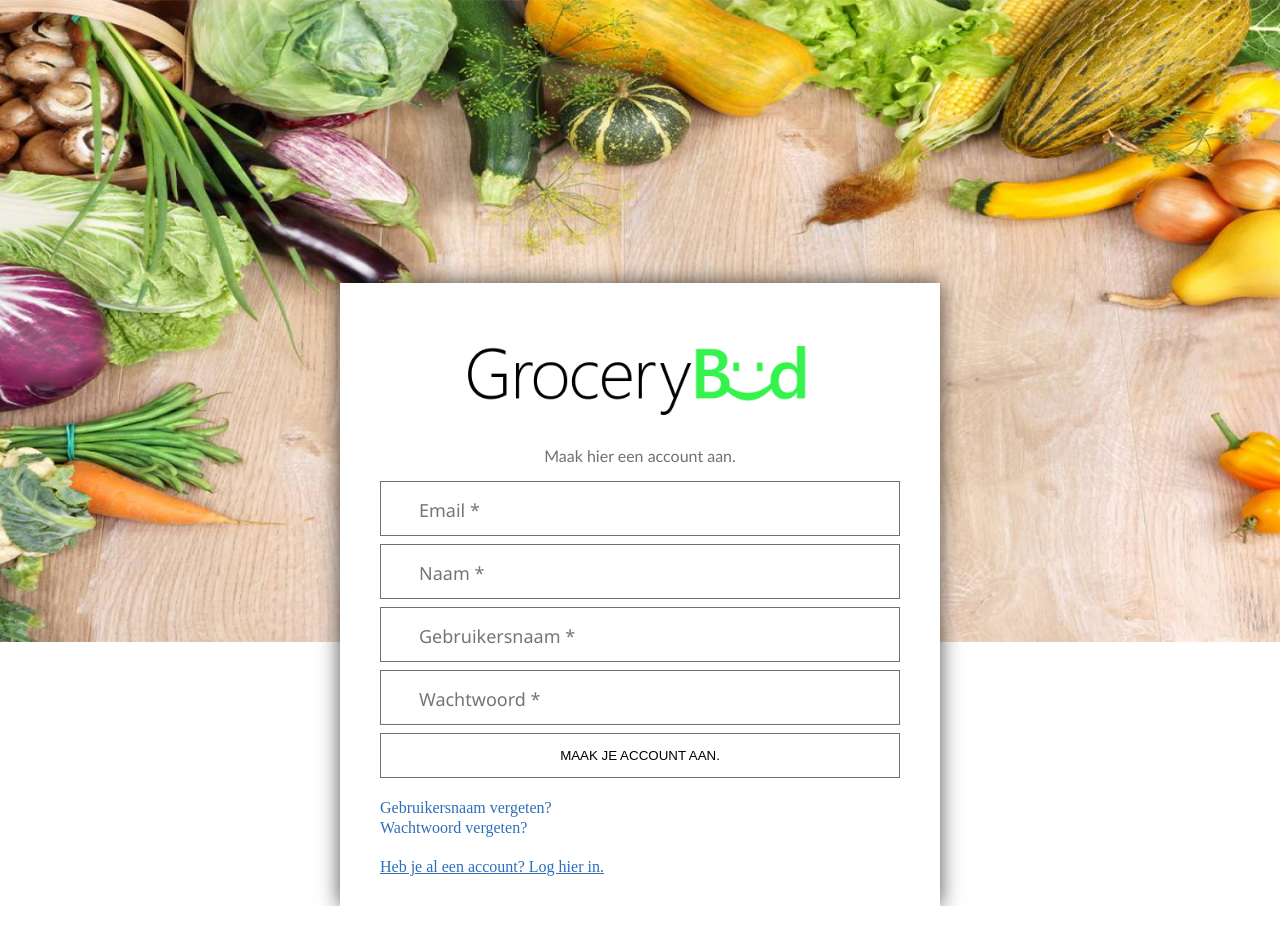
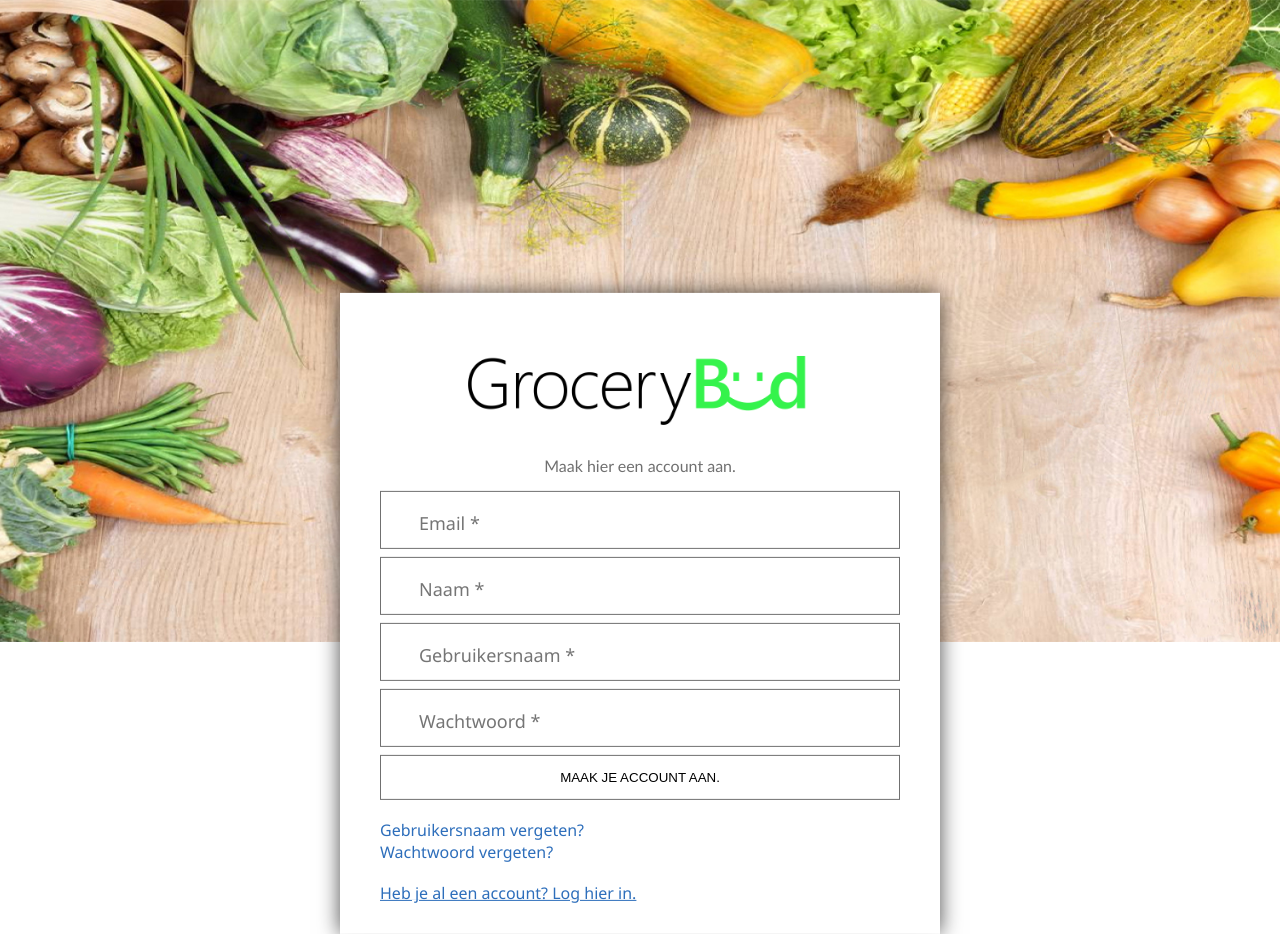
Before and after one commit to mdboer2001/GroceryBud, a PHP site: page /register.php in a window 1280 px wide. Before the commit the page ends 906 px from the top, so only its background shows below. Run offline with PHP 8.4, Linux system fonts and the light colour scheme; some libraries are stand-ins or nearby versions.

Commit message:
Update custom.css

```diff
--- a/css/custom.css
+++ b/css/custom.css
@@ -8,12 +8,12 @@ body{
     width: 100%;
     height: 100%;
     background-size: cover;
-    font-family: “Segoe UI”;
+    font-family: "Segoe UI";
     font-size: 100%;
 }
 
 a{
-  font-family: “Segoe UI”;
+  font-family: "Segoe UI";
   text-decoration: none;
   color: #2d6ebb;
 }
@@ -38,7 +38,7 @@ a:hover{
 
   .txt input,
   .txt textarea {
-    font-family: “Segoe UI”;
+    font-family: "Segoe UI";
     width: 98%;
     border: none;
     background: none;
```
